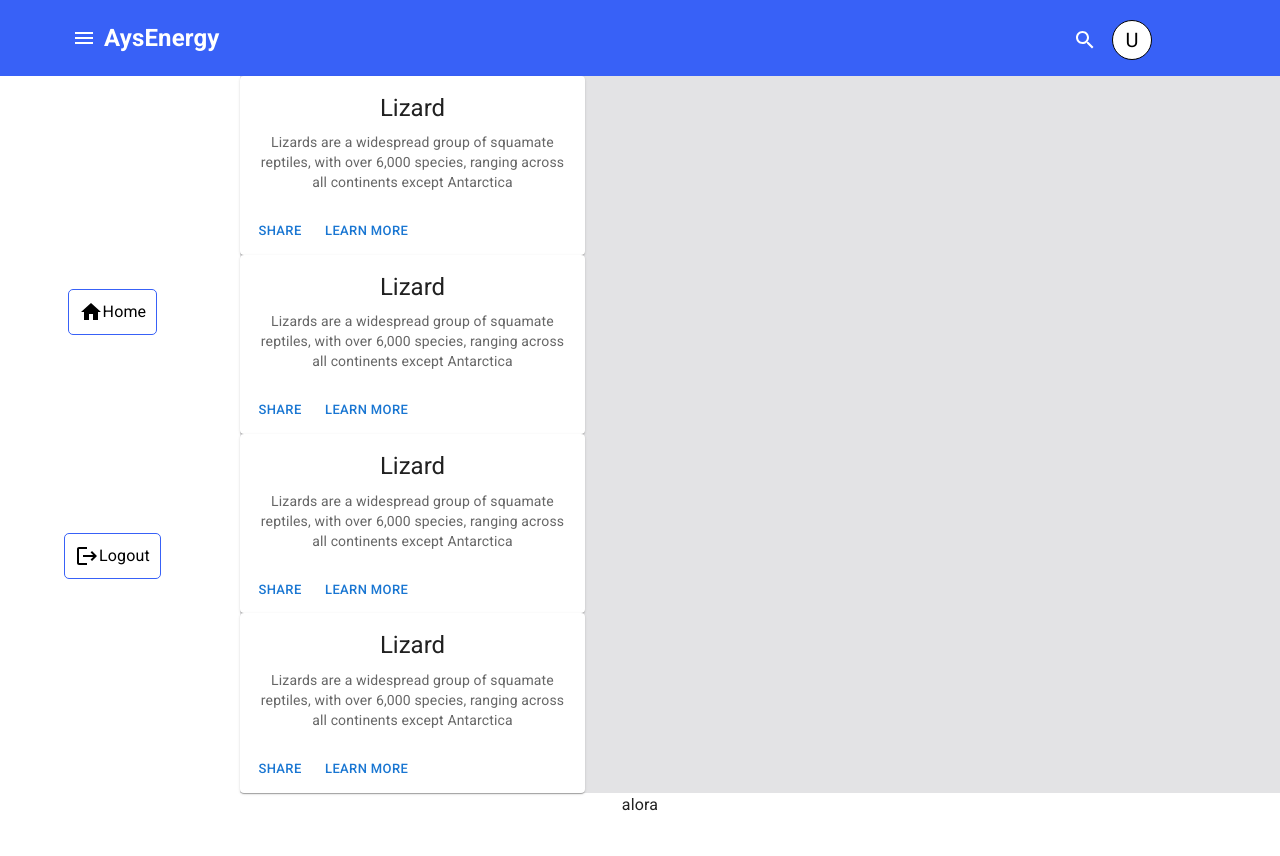
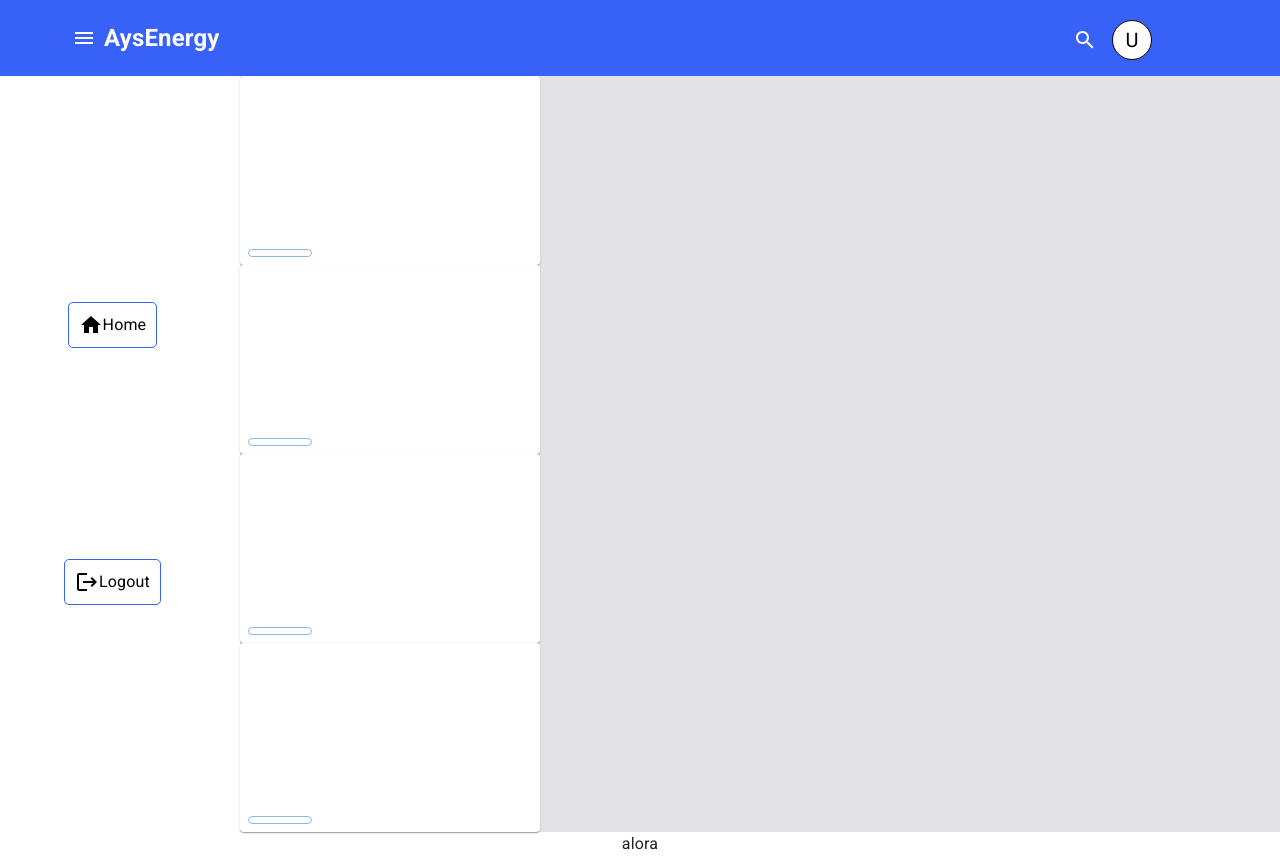
Before and after one commit to codeYann/ays-energy, a React (Create React App) app in the folder frontend/: page /dashboard in a window 1280 px wide. Before the commit the page ends 817 px from the top, so only its background shows below. Built offline with nearby package versions, Linux system fonts and the light colour scheme.

Commit message:
Card dashboarD'

```diff
--- a/frontend/src/components/cards-dashboard/index.css
+++ b/frontend/src/components/cards-dashboard/index.css
@@ -0,0 +1,3 @@
+.card-text {
+  font-size: 13px;
+}
--- a/frontend/src/components/cards-dashboard/index.jsx
+++ b/frontend/src/components/cards-dashboard/index.jsx
@@ -1,27 +1,58 @@
+import PropTypes from 'prop-types';
 import React from 'react';
+import Box from '@mui/material/Box';
 import Card from '@mui/material/Card';
 import CardActions from '@mui/material/CardActions';
 import CardContent from '@mui/material/CardContent';
-// import CardMedia from '@mui/material/CardMedia';
 import Button from '@mui/material/Button';
 import Typography from '@mui/material/Typography';
+import { useNavigate } from 'react-router-dom';
+import './index.css';
 
-export default function MediaCard() {
+function CustomCard({
+  headerName,
+  text,
+  buttonName,
+  buttonColor,
+  redirectTo,
+  color,
+}) {
+  const navigate = useNavigate();
   return (
-    <Card sx={{ maxWidth: 345 }}>
+    <Box width="300px">
+      <Card>
+        <Box
+          component="div"
+          sx={{ height: 120, background: color }}
+        />
         <CardContent>
-        <Typography gutterBottom variant="h5" component="div">
-          Lizard
+          <Typography variant="h5" component="div">
+            {headerName}
           </Typography>
-        <Typography variant="body2" color="text.secondary">
-          Lizards are a widespread group of squamate reptiles, with over 6,000
-          species, ranging across all continents except Antarctica
-        </Typography>
+          <p className="card-text">{text}</p>
         </CardContent>
         <CardActions>
-        <Button size="small">Share</Button>
-        <Button size="small">Learn More</Button>
+          <Button
+            variant="outlined"
+            onClick={() => navigate(`/${redirectTo}`)}
+            color={buttonColor}
+            size="small"
+          >
+            {buttonName}
+          </Button>
         </CardActions>
       </Card>
+    </Box>
   );
 }
+
+CustomCard.propTypes = {
+  headerName: PropTypes.string,
+  text: PropTypes.string,
+  buttonName: PropTypes.string,
+  buttonColor: PropTypes.string,
+  redirectTo: PropTypes.string,
+  color: PropTypes.string,
+};
+
+export default CustomCard;
```
Lines whose indentation alone changed are shown as unchanged.
